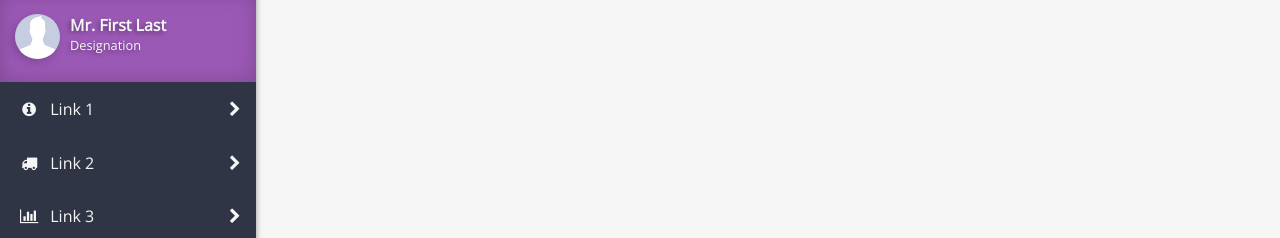
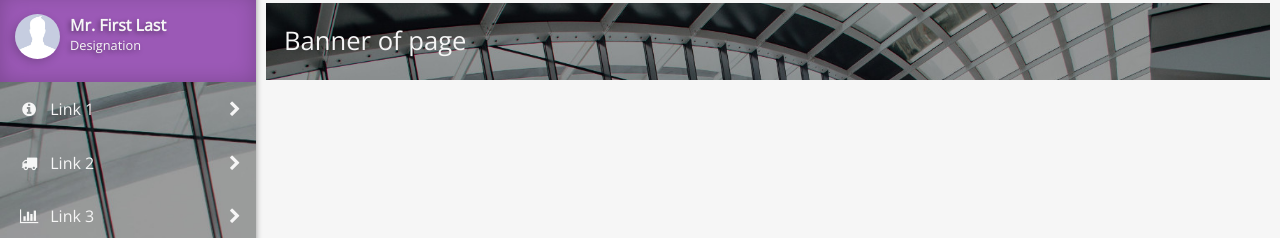
Before and after one commit to jatin-lal/simple-admin, a plain HTML site: page index.html in a window 1280 px wide. Shown: the part 66-304 px from the top of the page. Drawn offline with nearby package versions, Linux system fonts and the light colour scheme.

Commit message:
Added background image to sidebar

```diff
--- a/index.html
+++ b/index.html
@@ -175,7 +175,10 @@
 						<i class="fa fa-sign-out" aria-hidden="true" title="Sign out"></i>
 					</div>
 				</div>
-				<div id="content"></div>
+				<div id="content">
+					<p class="page-banner">Banner of page</p>
+					<!-- Place your content here -->
+				</div>
 			</div>
 		</div>
 		<script type="text/javascript" src="js/simpleadmin.js"></script>
--- a/sass/screen.scss
+++ b/sass/screen.scss
@@ -18,7 +18,7 @@ input{
 	&:after{clear: both;display: block;content: '';}
 }
 #side-nav{
-	width: 20%;height: 100vh;position: fixed;left: 0;top: 0;background-color: $primary-color;@include box-shadow(0 0 6px 0 rgba(0, 0, 0, 0.4));
+	width: 20%;height: 100vh;position: fixed;left: 0;top: 0;background-color: $primary-color;@include box-shadow(0 0 6px 0 rgba(0, 0, 0, 0.4));background-image: url('../assets/banner.jpg');@include background-size(cover);
 	p{color: $white;}
 	#side-profile{
 		padding: 20px 15px;background-color: $purple;@include box-shadow(inset 0 0 20px 0 rgba(0, 0, 0, 0.2));
@@ -98,7 +98,8 @@ input{
 	input[type='text'], i{background-color: #f6f6f6;height: 38px;margin: 9px 0px;padding: 0 12px;}
 }
 #content{
-	width: 100%;height: calc(100vh - 59px);overflow: auto;
+	width: 100%;height: calc(100vh - 59px);overflow: auto;padding: 10px;@include box-sizing(border-box);
+	.page-banner{background-image: url('../assets/banner.jpg');background-color: #fff;font-size: 1.6em;line-height: 3em;color: $white;padding: 0 18px;@include box-sizing(border-box);@include background-size(cover);}
 }
 .spinner{width: 24px;height: 24px;position: relative;margin: 0px auto;}
 .double-bounce1, .double-bounce2{width: 100%;height: 100%;border-radius: 50%;background-color: $white;opacity: 0.6;position: absolute;top: 0;left: 0;-webkit-animation: sk-bounce 2.0s infinite ease-in-out;animation: sk-bounce 2.0s infinite ease-in-out;}
```
Also changed, not shown: assets/banner.jpg (added), stylesheets/screen.css.
